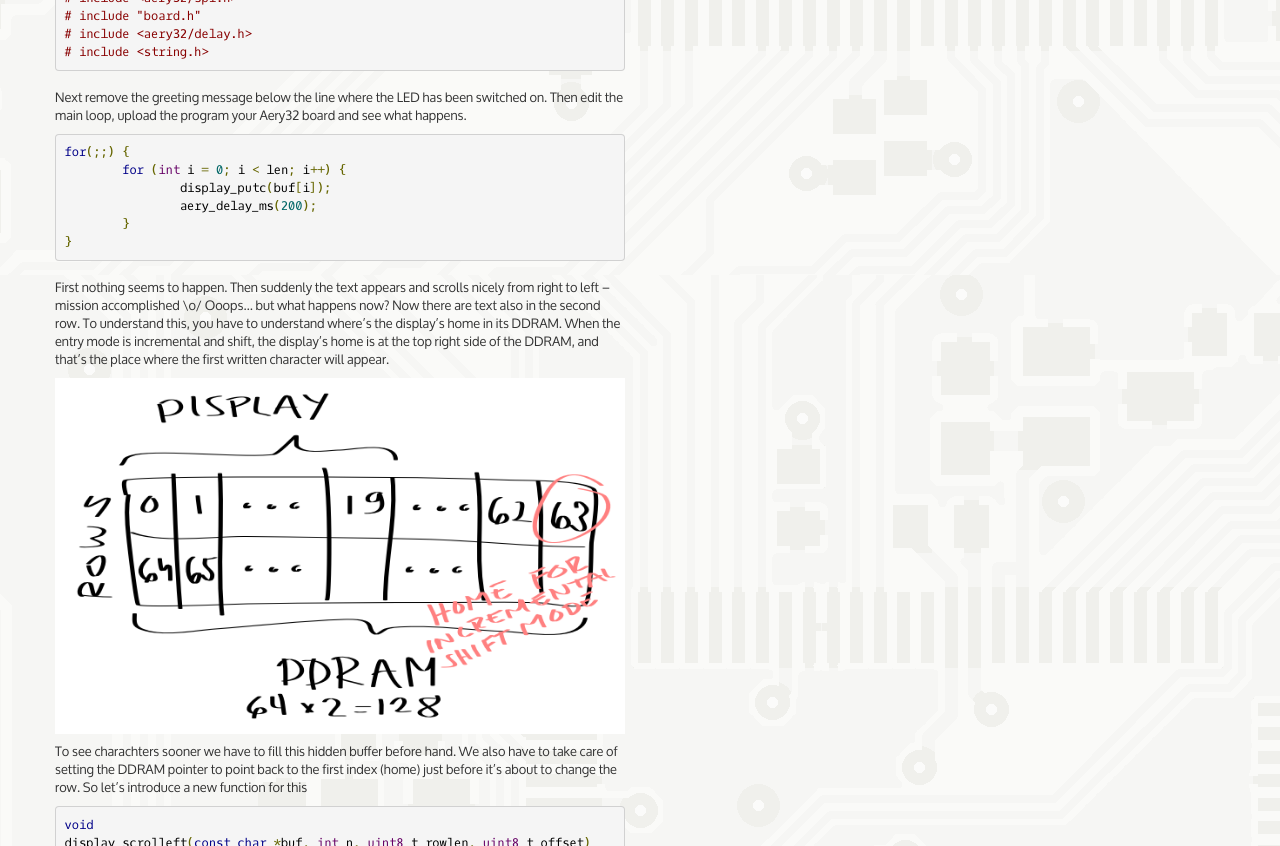
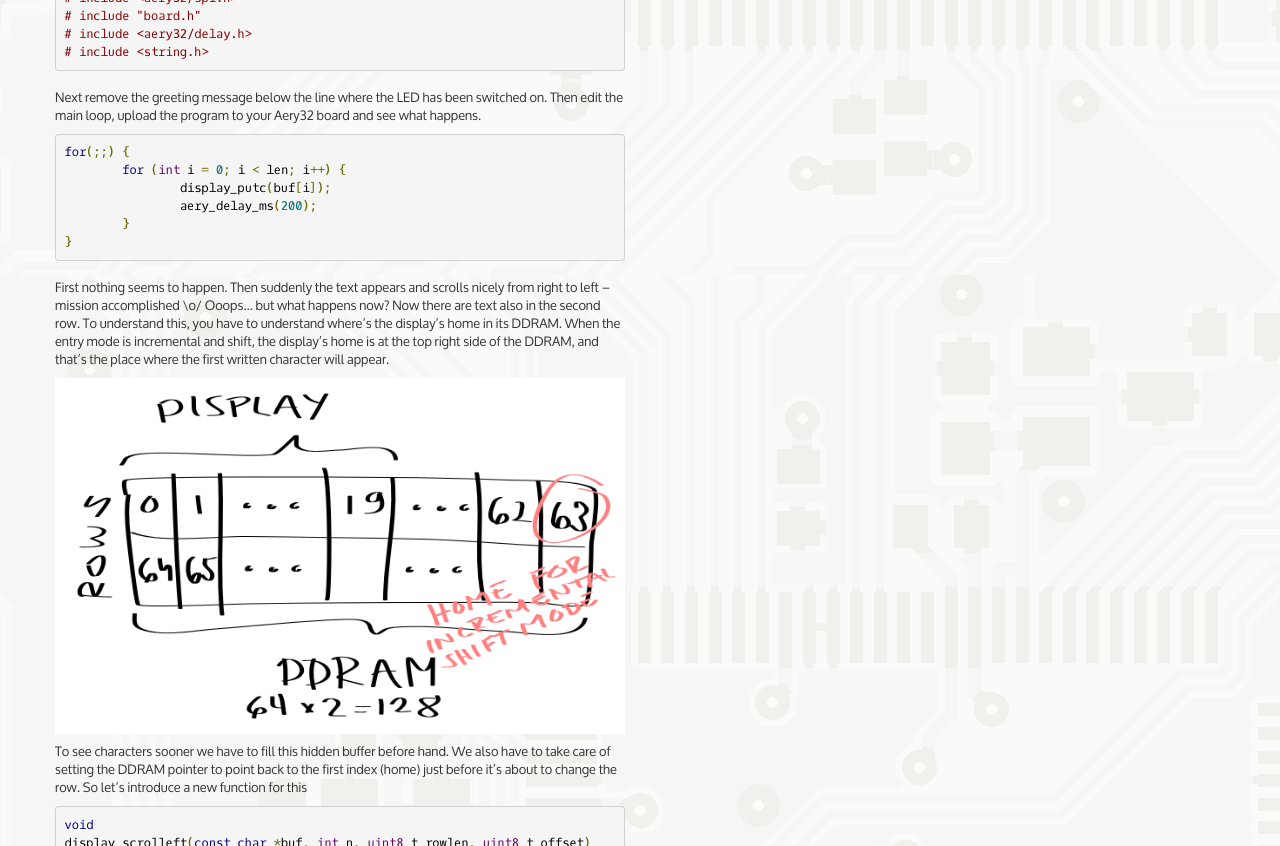
Before and after one commit to aery32/aery32.github.com, a Jekyll site: the page built from _posts/2012-06-24-scroll-text-on-hd44780-type-display.md, in a window 1280 px wide and 1400 px high, scrolled down 905 px. Shown: the part 169-1015 px from the top of the window. Built offline with Jekyll 4.4.1, drawn with Linux system fonts in a browser that asks for light colours; nearby versions of some CDN libraries; Markdown is read by kramdown in place of the engine named in the settings; comment, search, counter and statistics services are not loaded; some of the changed text lies outside the part shown.

Commit message:
Fix typos

```diff
--- a/_posts/2012-06-24-scroll-text-on-hd44780-type-display.md
+++ b/_posts/2012-06-24-scroll-text-on-hd44780-type-display.md
@@ -56,7 +56,7 @@ For <code>strlen()</code> we need to add <code>&lt;string.h&gt;</code> to our in
 #include &lt;string.h&gt;
 </pre>
 
-Next remove the greeting message below the line where the LED has been switched on. Then edit the main loop, upload the program your Aery32 board and see what happens.
+Next remove the greeting message below the line where the LED has been switched on. Then edit the main loop, upload the program to your Aery32 board and see what happens.
 
 <pre class="prettyprint lang-c">
 for(;;) {
@@ -71,7 +71,7 @@ First nothing seems to happen. Then suddenly the text appears and scrolls nicely
 
 ![NHD‐0220 DDRAM table](/images/nhd-0220_ddram.png "NHD‐0220 DDRAM table")
 
-To see charachters sooner we have to fill this hidden buffer before hand. We also have to take care of setting the DDRAM pointer to point back to the first index (home) just before it's about to change the row. So let's introduce a new function for this
+To see characters sooner we have to fill this hidden buffer before hand. We also have to take care of setting the DDRAM pointer to point back to the first index (home) just before it's about to change the row. So let's introduce a new function for this
 
 <pre class="prettyprint lang-c">
 void
```
Also changed, not shown: other parts of _posts/2012-06-24-scroll-text-on-hd44780-type-display.md (+1 -1 lines).
